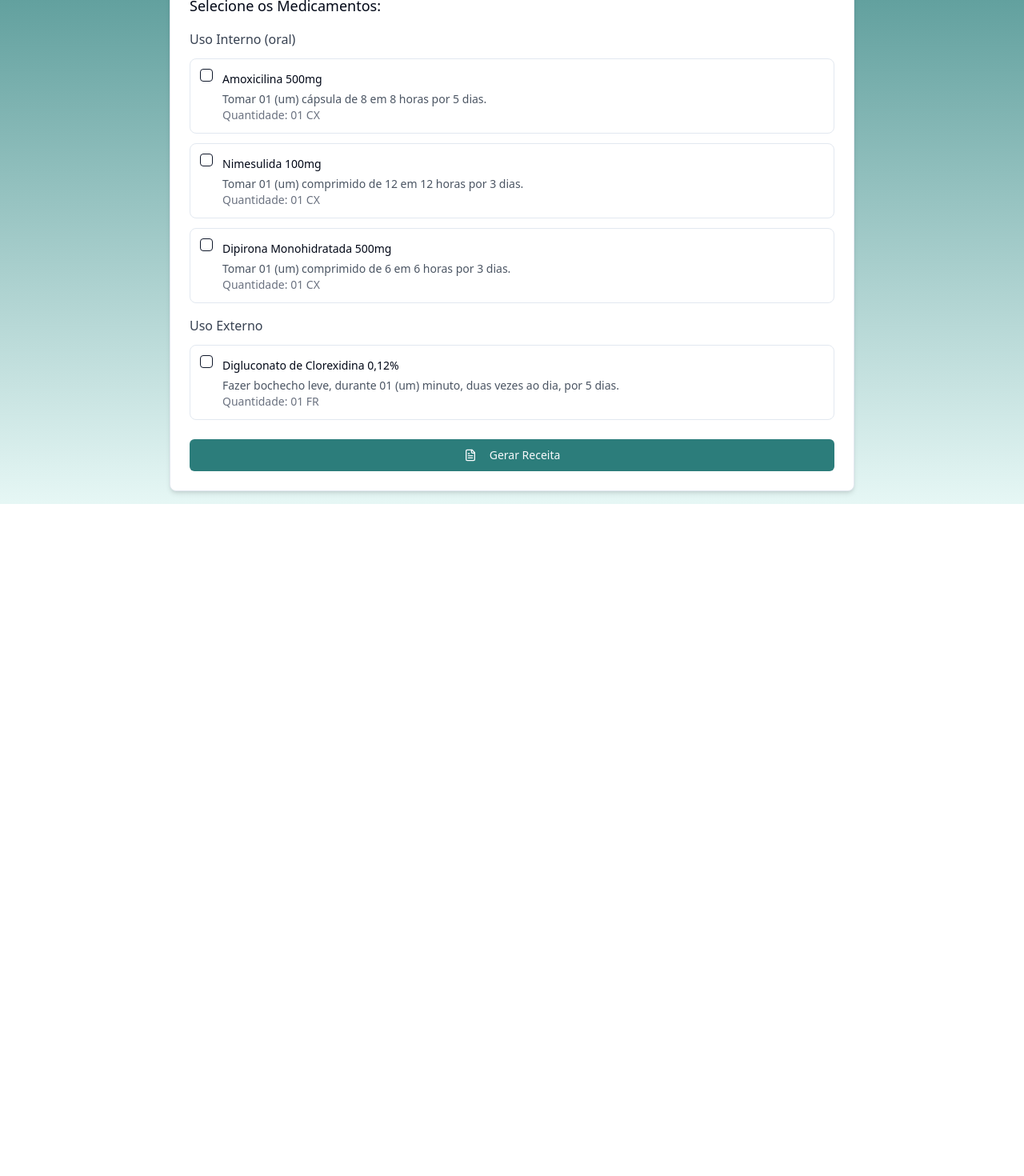
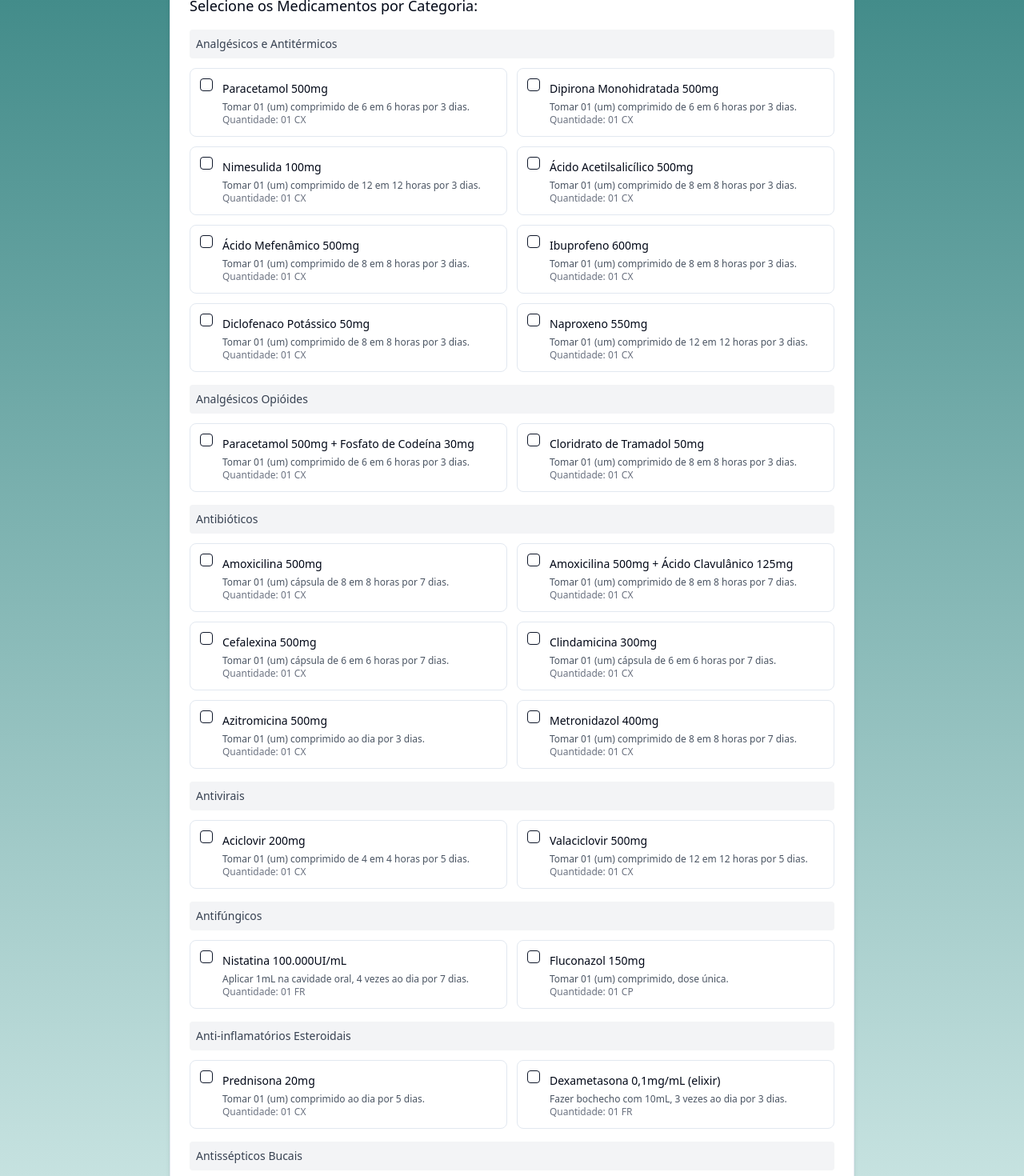
Before and after one commit to Codeiskali/interface-brasileira-facil, a React (Vite) app: page /receitas in a window 1280 px wide. Shown: the part 260-1730 px from the top of the page at 80% size. Before the commit the page ends 890 px from the top, so only its background shows below. Built offline with nearby package versions, Linux system fonts and the light colour scheme.

Commit message:
Add prescription options
Add prescription options based on the provided list of medications.

```diff
--- a/src/pages/PrescriptionPage.tsx
+++ b/src/pages/PrescriptionPage.tsx
@@ -16,6 +16,7 @@ interface MedicationOption {
   dosage: string;
   instructions: string;
   quantity: string;
+  category: string;
 }
 
 const PrescriptionPage = () => {
@@ -25,35 +26,232 @@ const PrescriptionPage = () => {
   const [showPrescription, setShowPrescription] = useState(false);
 
   const medications: MedicationOption[] = [
+    // CONTROLE DA DOR - Analgésicos e Antitérmicos
+    {
+      id: 'paracetamol',
+      name: 'Paracetamol 500mg',
+      dosage: '500mg',
+      instructions: 'Tomar 01 (um) comprimido de 6 em 6 horas por 3 dias.',
+      quantity: '01 CX',
+      category: 'Analgésicos e Antitérmicos'
+    },
+    {
+      id: 'dipirona',
+      name: 'Dipirona Monohidratada 500mg',
+      dosage: '500mg',
+      instructions: 'Tomar 01 (um) comprimido de 6 em 6 horas por 3 dias.',
+      quantity: '01 CX',
+      category: 'Analgésicos e Antitérmicos'
+    },
+    {
+      id: 'nimesulida',
+      name: 'Nimesulida 100mg',
+      dosage: '100mg',
+      instructions: 'Tomar 01 (um) comprimido de 12 em 12 horas por 3 dias.',
+      quantity: '01 CX',
+      category: 'Analgésicos e Antitérmicos'
+    },
+    {
+      id: 'aas',
+      name: 'Ácido Acetilsalicílico 500mg',
+      dosage: '500mg',
+      instructions: 'Tomar 01 (um) comprimido de 8 em 8 horas por 3 dias.',
+      quantity: '01 CX',
+      category: 'Analgésicos e Antitérmicos'
+    },
+    {
+      id: 'mefenamico',
+      name: 'Ácido Mefenâmico 500mg',
+      dosage: '500mg',
+      instructions: 'Tomar 01 (um) comprimido de 8 em 8 horas por 3 dias.',
+      quantity: '01 CX',
+      category: 'Analgésicos e Antitérmicos'
+    },
+    {
+      id: 'ibuprofeno',
+      name: 'Ibuprofeno 600mg',
+      dosage: '600mg',
+      instructions: 'Tomar 01 (um) comprimido de 8 em 8 horas por 3 dias.',
+      quantity: '01 CX',
+      category: 'Analgésicos e Antitérmicos'
+    },
+    {
+      id: 'diclofenaco',
+      name: 'Diclofenaco Potássico 50mg',
+      dosage: '50mg',
+      instructions: 'Tomar 01 (um) comprimido de 8 em 8 horas por 3 dias.',
+      quantity: '01 CX',
+      category: 'Analgésicos e Antitérmicos'
+    },
+    {
+      id: 'naproxeno',
+      name: 'Naproxeno 550mg',
+      dosage: '550mg',
+      instructions: 'Tomar 01 (um) comprimido de 12 em 12 horas por 3 dias.',
+      quantity: '01 CX',
+      category: 'Analgésicos e Antitérmicos'
+    },
+
+    // ANALGÉSICOS OPIÓIDES
+    {
+      id: 'codeina',
+      name: 'Paracetamol 500mg + Fosfato de Codeína 30mg',
+      dosage: '500mg + 30mg',
+      instructions: 'Tomar 01 (um) comprimido de 6 em 6 horas por 3 dias.',
+      quantity: '01 CX',
+      category: 'Analgésicos Opióides'
+    },
+    {
+      id: 'tramadol',
+      name: 'Cloridrato de Tramadol 50mg',
+      dosage: '50mg',
+      instructions: 'Tomar 01 (um) comprimido de 8 em 8 horas por 3 dias.',
+      quantity: '01 CX',
+      category: 'Analgésicos Opióides'
+    },
+
+    // ANTIBIÓTICOS
     {
       id: 'amoxicillin',
       name: 'Amoxicilina 500mg',
       dosage: '500mg',
-      instructions: 'Tomar 01 (um) cápsula de 8 em 8 horas por 5 dias.',
-      quantity: '01 CX'
+      instructions: 'Tomar 01 (um) cápsula de 8 em 8 horas por 7 dias.',
+      quantity: '01 CX',
+      category: 'Antibióticos'
     },
     {
-      id: 'nimesulide',
-      name: 'Nimesulida 100mg',
-      dosage: '100mg',
-      instructions: 'Tomar 01 (um) comprimido de 12 em 12 horas por 3 dias.',
-      quantity: '01 CX'
+      id: 'clavulin',
+      name: 'Amoxicilina 500mg + Ácido Clavulânico 125mg',
+      dosage: '500mg + 125mg',
+      instructions: 'Tomar 01 (um) comprimido de 8 em 8 horas por 7 dias.',
+      quantity: '01 CX',
+      category: 'Antibióticos'
     },
     {
-      id: 'dipyrone',
-      name: 'Dipirona Monohidratada 500mg',
+      id: 'cefalexina',
+      name: 'Cefalexina 500mg',
       dosage: '500mg',
-      instructions: 'Tomar 01 (um) comprimido de 6 em 6 horas por 3 dias.',
-      quantity: '01 CX'
+      instructions: 'Tomar 01 (um) cápsula de 6 em 6 horas por 7 dias.',
+      quantity: '01 CX',
+      category: 'Antibióticos'
     },
+    {
+      id: 'clindamicina',
+      name: 'Clindamicina 300mg',
+      dosage: '300mg',
+      instructions: 'Tomar 01 (um) cápsula de 6 em 6 horas por 7 dias.',
+      quantity: '01 CX',
+      category: 'Antibióticos'
+    },
+    {
+      id: 'azitromicina',
+      name: 'Azitromicina 500mg',
+      dosage: '500mg',
+      instructions: 'Tomar 01 (um) comprimido ao dia por 3 dias.',
+      quantity: '01 CX',
+      category: 'Antibióticos'
+    },
+    {
+      id: 'metronidazol',
+      name: 'Metronidazol 400mg',
+      dosage: '400mg',
+      instructions: 'Tomar 01 (um) comprimido de 8 em 8 horas por 7 dias.',
+      quantity: '01 CX',
+      category: 'Antibióticos'
+    },
+
+    // ANTIVIRAIS
+    {
+      id: 'aciclovir',
+      name: 'Aciclovir 200mg',
+      dosage: '200mg',
+      instructions: 'Tomar 01 (um) comprimido de 4 em 4 horas por 5 dias.',
+      quantity: '01 CX',
+      category: 'Antivirais'
+    },
+    {
+      id: 'valaciclovir',
+      name: 'Valaciclovir 500mg',
+      dosage: '500mg',
+      instructions: 'Tomar 01 (um) comprimido de 12 em 12 horas por 5 dias.',
+      quantity: '01 CX',
+      category: 'Antivirais'
+    },
+
+    // ANTIFÚNGICOS
+    {
+      id: 'nistatina',
+      name: 'Nistatina 100.000UI/mL',
+      dosage: '100.000UI/mL',
+      instructions: 'Aplicar 1mL na cavidade oral, 4 vezes ao dia por 7 dias.',
+      quantity: '01 FR',
+      category: 'Antifúngicos'
+    },
+    {
+      id: 'fluconazol',
+      name: 'Fluconazol 150mg',
+      dosage: '150mg',
+      instructions: 'Tomar 01 (um) comprimido, dose única.',
+      quantity: '01 CP',
+      category: 'Antifúngicos'
+    },
+
+    // ANTI-INFLAMATÓRIOS ESTEROIDAIS
+    {
+      id: 'prednisona',
+      name: 'Prednisona 20mg',
+      dosage: '20mg',
+      instructions: 'Tomar 01 (um) comprimido ao dia por 5 dias.',
+      quantity: '01 CX',
+      category: 'Anti-inflamatórios Esteroidais'
+    },
+    {
+      id: 'dexametasona',
+      name: 'Dexametasona 0,1mg/mL (elixir)',
+      dosage: '0,1mg/mL',
+      instructions: 'Fazer bochecho com 10mL, 3 vezes ao dia por 3 dias.',
+      quantity: '01 FR',
+      category: 'Anti-inflamatórios Esteroidais'
+    },
+
+    // ANTISSÉPTICOS BUCAIS
     {
       id: 'chlorhexidine',
       name: 'Digluconato de Clorexidina 0,12%',
       dosage: '0,12%',
       instructions: 'Fazer bochecho leve, durante 01 (um) minuto, duas vezes ao dia, por 5 dias.',
-      quantity: '01 FR'
+      quantity: '01 FR',
+      category: 'Antissépticos Bucais'
+    },
+    {
+      id: 'pvpi',
+      name: 'PVPI Iodopovidona 10mg/mL',
+      dosage: '10mg/mL',
+      instructions: 'Aplicar com cotonete na região afetada, 2 vezes ao dia por 5 dias.',
+      quantity: '01 FR',
+      category: 'Antissépticos Bucais'
+    },
+
+    // BENZODIAZEPÍNICOS
+    {
+      id: 'diazepam',
+      name: 'Diazepam 10mg',
+      dosage: '10mg',
+      instructions: 'Tomar 01 (um) comprimido 1 hora antes do procedimento.',
+      quantity: '02 CP',
+      category: 'Benzodiazepínicos'
+    },
+    {
+      id: 'alprazolam',
+      name: 'Alprazolam 0,5mg',
+      dosage: '0,5mg',
+      instructions: 'Tomar 01 (um) comprimido 1 hora antes do procedimento.',
+      quantity: '02 CP',
+      category: 'Benzodiazepínicos'
     }
   ];
+
+  const categories = Array.from(new Set(medications.map(med => med.category)));
 
   const handleMedicationToggle = (medicationId: string) => {
     setSelectedMedications(prev =>
@@ -89,8 +287,14 @@ const PrescriptionPage = () => {
     return medications.filter(med => selectedMedications.includes(med.id));
   };
 
-  const getCurrentDate = () => {
-    return new Date().toLocaleDateString('pt-BR');
+  const groupMedicationsByCategory = (medicationsData: MedicationOption[]) => {
+    return medicationsData.reduce((acc, med) => {
+      if (!acc[med.category]) {
+        acc[med.category] = [];
+      }
+      acc[med.category].push(med);
+      return acc;
+    }, {} as Record<string, MedicationOption[]>);
   };
 
   return (
@@ -123,11 +327,17 @@ const PrescriptionPage = () => {
               </div>
 
               <div className="space-y-4">
-                <Label className="text-lg font-medium">Selecione os Medicamentos:</Label>
+                <Label className="text-lg font-medium">Selecione os Medicamentos por Categoria:</Label>
 
-                <div className="space-y-3">
-                  <h4 className="font-medium text-gray-700">Uso Interno (oral)</h4>
-                  {medications.slice(0, 3).map((medication) => (
+                {categories.map((category) => (
+                  <div key={category} className="space-y-3">
+                    <h4 className="font-medium text-gray-700 text-sm bg-gray-100 p-2 rounded">
+                      {category}
+                    </h4>
+                    <div className="grid grid-cols-1 md:grid-cols-2 gap-3">
+                      {medications
+                        .filter(med => med.category === category)
+                        .map((medication) => (
                           <div key={medication.id} className="flex items-start space-x-3 p-3 border rounded-lg">
                             <Checkbox
                               id={medication.id}
@@ -135,35 +345,17 @@ const PrescriptionPage = () => {
                               onCheckedChange={() => handleMedicationToggle(medication.id)}
                             />
                             <div className="flex-1">
-                        <Label htmlFor={medication.id} className="font-medium cursor-pointer">
+                              <Label htmlFor={medication.id} className="font-medium cursor-pointer text-sm">
                                 {medication.name}
                               </Label>
-                        <p className="text-sm text-gray-600 mt-1">{medication.instructions}</p>
-                        <p className="text-sm text-gray-500">Quantidade: {medication.quantity}</p>
+                              <p className="text-xs text-gray-600 mt-1">{medication.instructions}</p>
+                              <p className="text-xs text-gray-500">Quantidade: {medication.quantity}</p>
                             </div>
                           </div>
                         ))}
                     </div>
-
-                <div className="space-y-3">
-                  <h4 className="font-medium text-gray-700">Uso Externo</h4>
-                  {medications.slice(3).map((medication) => (
-                    <div key={medication.id} className="flex items-start space-x-3 p-3 border rounded-lg">
-                      <Checkbox
-                        id={medication.id}
-                        checked={selectedMedications.includes(medication.id)}
-                        onCheckedChange={() => handleMedicationToggle(medication.id)}
-                      />
-                      <div className="flex-1">
-                        <Label htmlFor={medication.id} className="font-medium cursor-pointer">
-                          {medication.name}
-                        </Label>
-                        <p className="text-sm text-gray-600 mt-1">{medication.instructions}</p>
-                        <p className="text-sm text-gray-500">Quantidade: {medication.quantity}</p>
-                      </div>
                   </div>
                 ))}
-                </div>
               </div>
 
               <Button
@@ -198,13 +390,13 @@ const PrescriptionPage = () => {
                   </p>
                 </div>
 
-                {/* Internal Use Medications */}
-                {getSelectedMedicationsData().some(med => med.id !== 'chlorhexidine') && (
-                  <div className="mb-6">
-                    <h3 className="text-center font-bold underline mb-4">Uso Interno (oral)</h3>
-                    {getSelectedMedicationsData()
-                      .filter(med => med.id !== 'chlorhexidine')
-                      .map((medication, index) => (
+                {/* Medications by Category */}
+                {Object.entries(groupMedicationsByCategory(getSelectedMedicationsData())).map(([category, meds]) => (
+                  <div key={category} className="mb-6">
+                    <h3 className="text-center font-bold underline mb-4">
+                      {category === 'Antissépticos Bucais' ? 'USO EXTERNO' : 'Uso Interno (oral)'}
+                    </h3>
+                    {meds.map((medication, index) => (
                       <div key={medication.id} className="mb-3">
                         <p className="mb-1">
                           <strong>{index + 1})</strong> <strong>{medication.name}</strong>
@@ -214,25 +406,7 @@ const PrescriptionPage = () => {
                       </div>
                     ))}
                   </div>
-                )}
-
-                {/* External Use Medications */}
-                {selectedMedications.includes('chlorhexidine') && (
-                  <div className="mb-6">
-                    <h3 className="text-center font-bold underline mb-4">USO EXTERNO</h3>
-                    {getSelectedMedicationsData()
-                      .filter(med => med.id === 'chlorhexidine')
-                      .map((medication, index) => (
-                        <div key={medication.id} className="mb-3">
-                          <p className="mb-1">
-                            <strong>{index + 1})</strong> <strong>{medication.name}</strong>
-                            <span className="float-right">{medication.quantity}</span>
-                          </p>
-                          <p className="ml-6 text-sm">{medication.instructions}</p>
-                        </div>
                 ))}
-                  </div>
-                )}
 
                 {/* Date and Location */}
                 <div className="mt-8 text-right">
```
Lines whose indentation alone changed are shown as unchanged.
